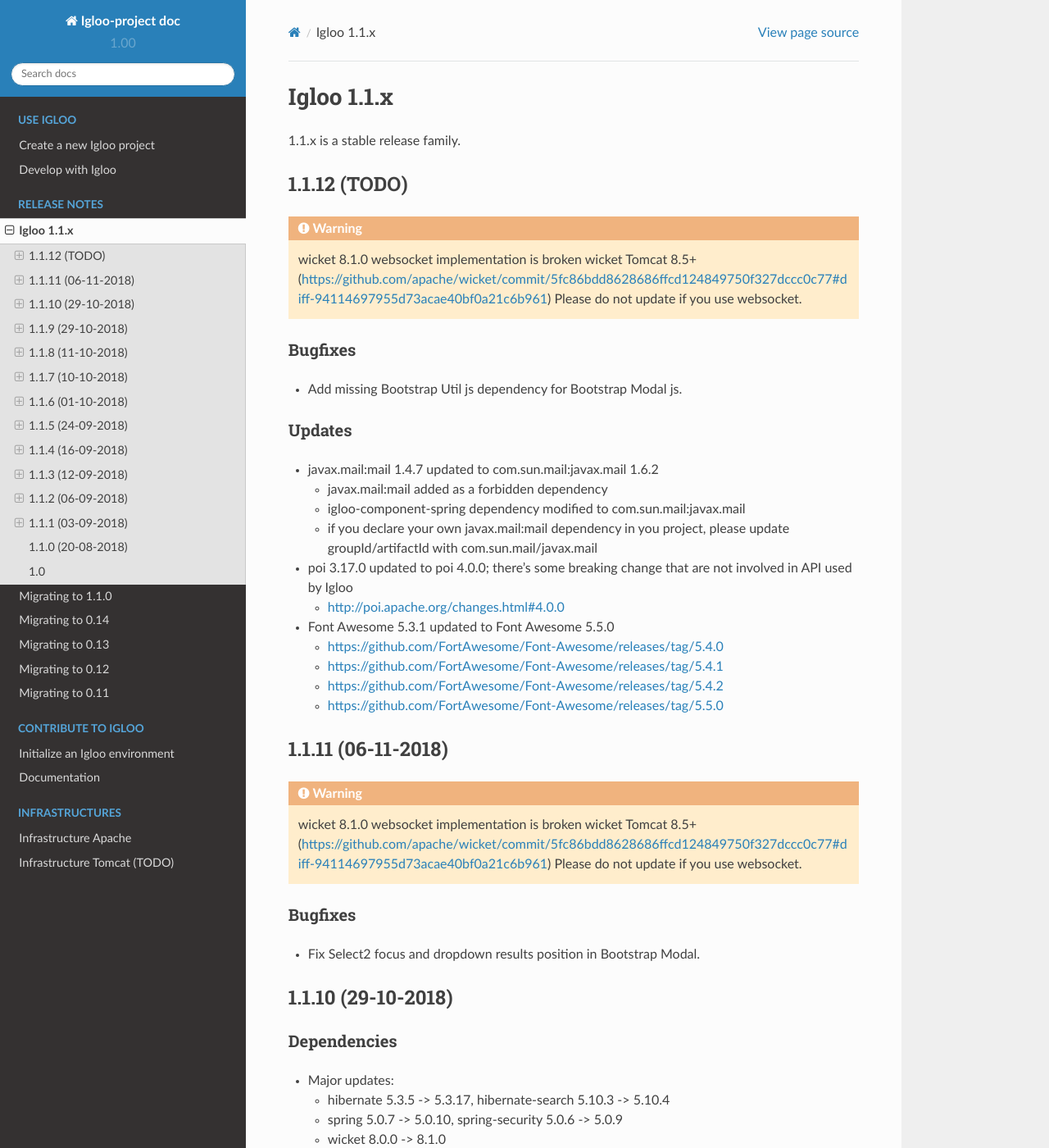
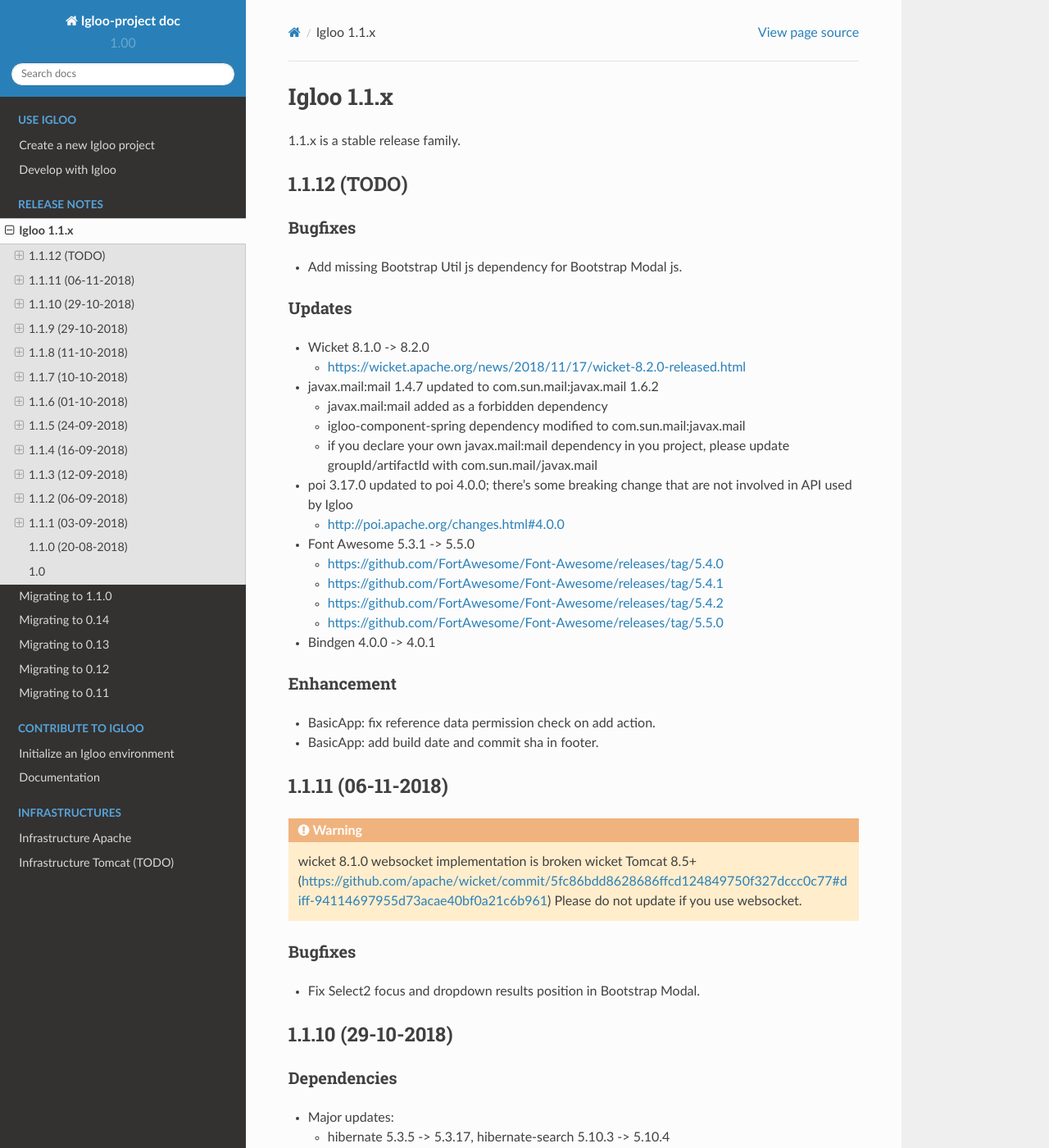
Before and after one commit to igloo-project/igloo-doc, a Sphinx documentation site: the page built from source/release-notes/1.1.x.rst, in a window 1280 px wide and 1400 px high. Shown: the whole window at 82% size. Built offline with Sphinx 7.4.7 and the Read the Docs theme 2.0.0, drawn with Linux system fonts in a browser that asks for light colours.

Commit message:
1.1.12: update release notes

```diff
--- a/source/release-notes/1.1.x.rst
+++ b/source/release-notes/1.1.x.rst
@@ -9,11 +9,6 @@
 1.1.12 (TODO)
 #############
 
-.. warning::
-  wicket 8.1.0 websocket implementation is broken wicket Tomcat 8.5+
-  (https://github.com/apache/wicket/commit/5fc86bdd8628686ffcd124849750f327dccc0c77#diff-94114697955d73acae40bf0a21c6b961)
-  Please do not update if you use websocket.
-
 Bugfixes
 ********
 
@@ -21,6 +16,10 @@
 
 Updates
 *******
+
+* Wicket 8.1.0 -> 8.2.0
+
+  * https://wicket.apache.org/news/2018/11/17/wicket-8.2.0-released.html
 
 * javax.mail:mail 1.4.7 updated to com.sun.mail:javax.mail 1.6.2
 
@@ -34,12 +33,20 @@
 
   * http://poi.apache.org/changes.html#4.0.0
 
-* Font Awesome 5.3.1 updated to Font Awesome 5.5.0
+* Font Awesome 5.3.1 -> 5.5.0
 
   * https://github.com/FortAwesome/Font-Awesome/releases/tag/5.4.0
   * https://github.com/FortAwesome/Font-Awesome/releases/tag/5.4.1
   * https://github.com/FortAwesome/Font-Awesome/releases/tag/5.4.2
   * https://github.com/FortAwesome/Font-Awesome/releases/tag/5.5.0
+
+* Bindgen 4.0.0 -> 4.0.1
+
+Enhancement
+***********
+
+* BasicApp: fix reference data permission check on add action.
+* BasicApp: add build date and commit sha in footer.
 
 .. _v1.1.11:
 
```
